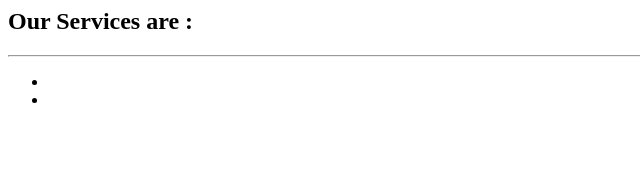
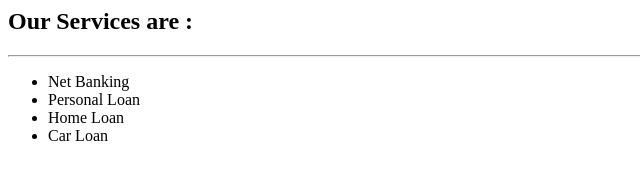
Before and after one commit to aishwarya050/Banking, a plain HTML site: page services.html in a window 1280 px wide. Shown: the whole page, without its empty margins (0-640 px from the left). Drawn offline with Linux system fonts and the light colour scheme.

Commit message:
Update services.html

```diff
--- a/services.html
+++ b/services.html
@@ -6,8 +6,10 @@
   <h2>Our Services are : </h2>
     <hr>
    <ul>
-    <li>
-    <li>
+    <li>Net Banking</li>
+    <li>Personal Loan</li>
+    <li>Home Loan</li>
+    <li>Car Loan</li>
    </ul>
   </body>
  </html>
```
